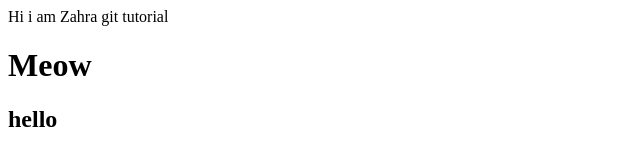
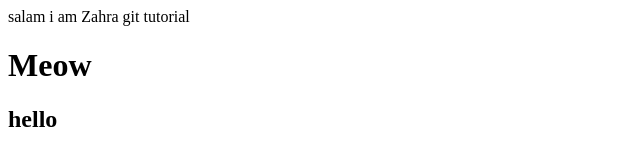
Before and after one commit to zahraghasemi20/super-engine, a plain HTML site: page index.html in a window 1280 px wide. Shown: the full height of the page, 0-640 px from the left. Drawn offline with Linux system fonts and the light colour scheme.

Commit message:
change hi to salam

```diff
--- a/index.html
+++ b/index.html
@@ -6,7 +6,7 @@
     <title>Document</title>
 </head>
 <body>
-    Hi i am Zahra
+    salam i am Zahra
     git tutorial
 
     <h1>Meow</h1>
```
